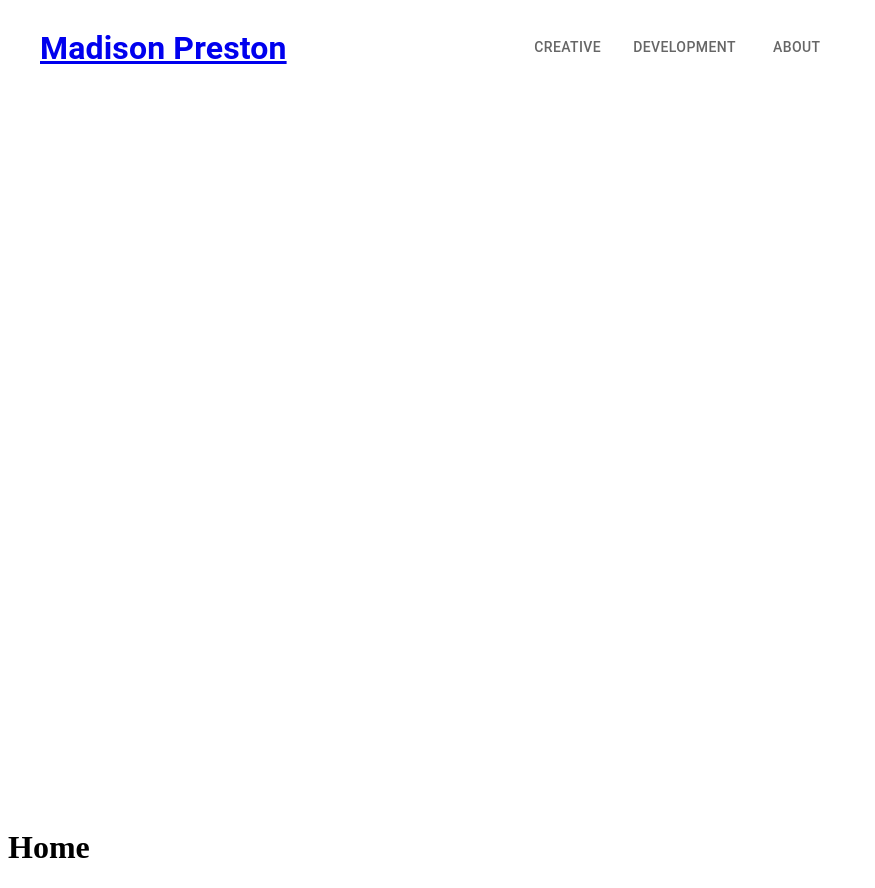
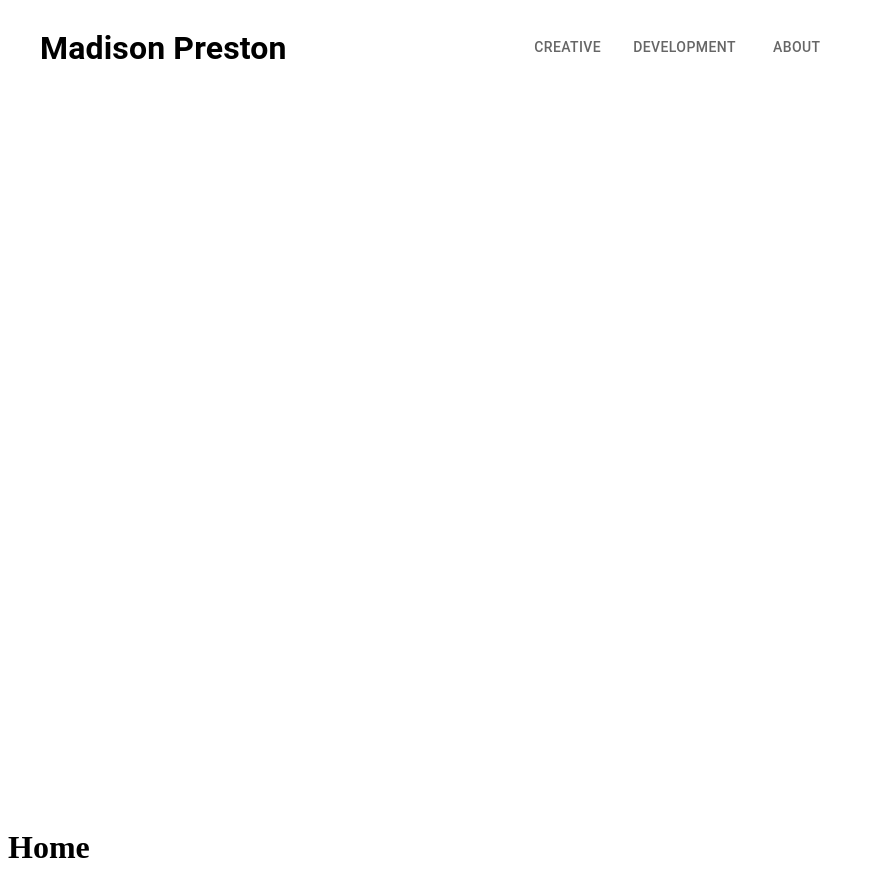
Before and after one commit to mpres08/portfolio, a React (Vite) app in the folder portfolio-front-end/: page / in a window 1280 px wide. Shown: the top 888 px of the page, without its empty margins (0-875 px from the left). Built offline with nearby package versions, Linux system fonts and the light colour scheme.

Commit message:
mui complaining about /

```diff
--- a/portfolio-front-end/src/Home/Home.jsx
+++ b/portfolio-front-end/src/Home/Home.jsx
@@ -1,4 +1,4 @@
-// import React from "react";
+import React from "react";
 
 export default function Home() {
     return (
--- a/portfolio-front-end/src/Nav/Navbar.jsx
+++ b/portfolio-front-end/src/Nav/Navbar.jsx
@@ -3,21 +3,19 @@ import Box from '@mui/material/Box';
 import Tab from '@mui/material/Tab';
 import TabContext from '@mui/lab/TabContext';
 import TabList from '@mui/lab/TabList';
-import {useLocation, useNavigate} from "react-router-dom";
+import {Link, useLocation, useNavigate} from "react-router-dom";
 
 export default function Navbar() {
   const navigate = useNavigate();
   const location = useLocation();
 
   const pathToTab = {
-    '/': '1',
     '/creative': '2',
     '/development': '3',
     '/about': '4'
   }
 
   const tabToPath = {
-    '1': '/',
     '2': '/creative',
     '3': '/development',
     '4': '/about'
@@ -25,6 +23,10 @@ export default function Navbar() {
 
   const currentTab = pathToTab[location.pathname] || '1';
   const [value, setValue] = React.useState(currentTab);
+
+  React.useEffect(() => {
+    setValue(pathToTab[location.pathname] || false);
+  }, [location.pathname]);
 
   const handleChange = (event, newValue) => {
     setValue(newValue);
@@ -39,7 +41,11 @@ export default function Navbar() {
 
           {/* Left-Aligned Title */}
           <Box sx={{ flex: 1 }}>
-            <h1 style={{ margin: 0, whiteSpace: 'nowrap' }}><a href={"/"}>Madison Preston</a></h1>
+            <h1 style={{ margin: 0, whiteSpace: 'nowrap' }}>
+              <Link to="/" style={{ textDecoration: 'none', color: 'inherit'}} >
+                Madison Preston
+              </Link>
+            </h1>
           </Box>
 
           {/* Centered Tabs */}
--- a/portfolio-front-end/src/Services/Routers.jsx
+++ b/portfolio-front-end/src/Services/Routers.jsx
@@ -11,7 +11,7 @@ export default function Routers() {
             <Route path={"/"} element={<Home />} />
             <Route path={"/creative"} element={<Creative />} />
             <Route path={"/development"} element={<Development />} />
-            <Route paht={"/about"} element={<About />} />
+            <Route path={"/about"} element={<About />} />
         </Routes>
         </>
     )
```
